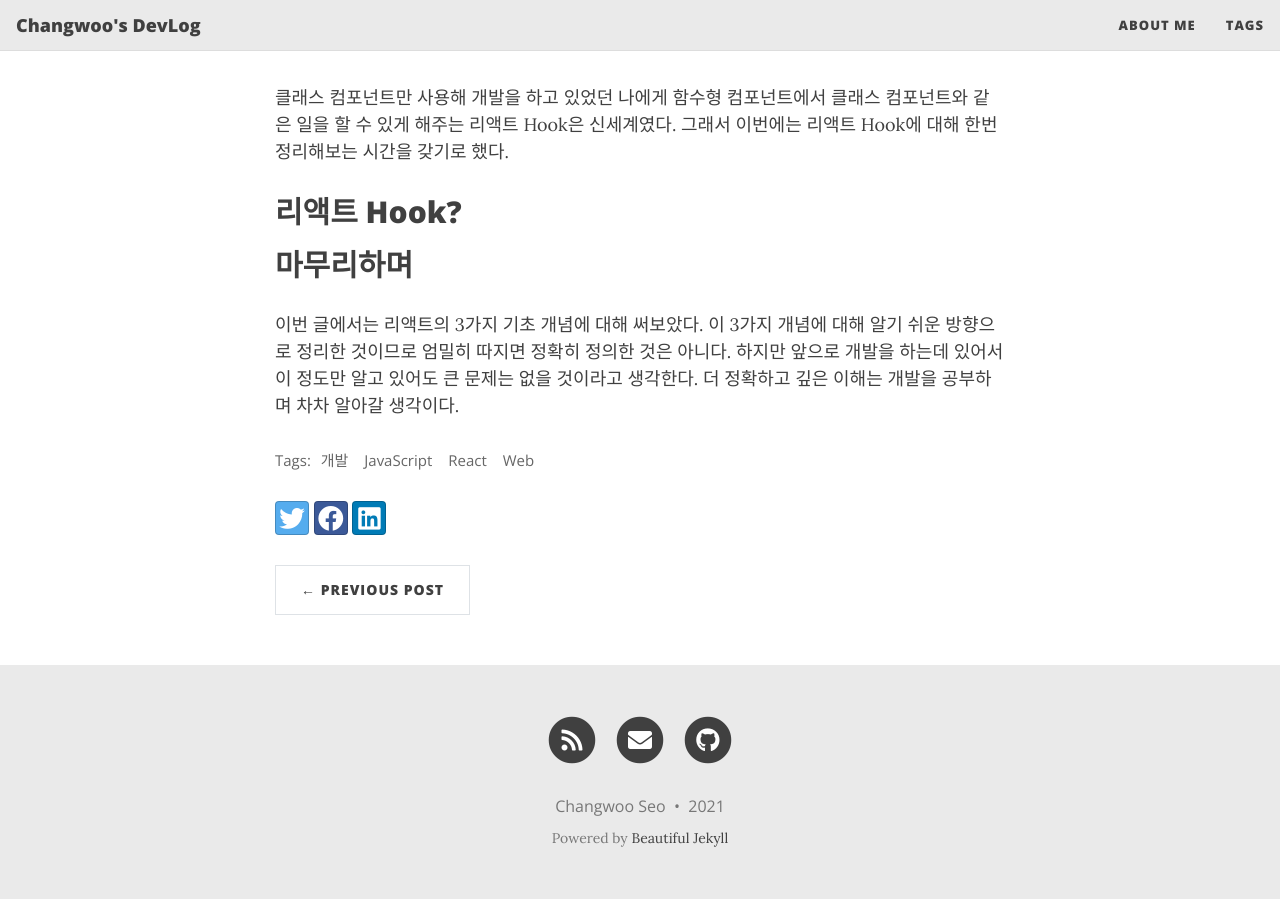
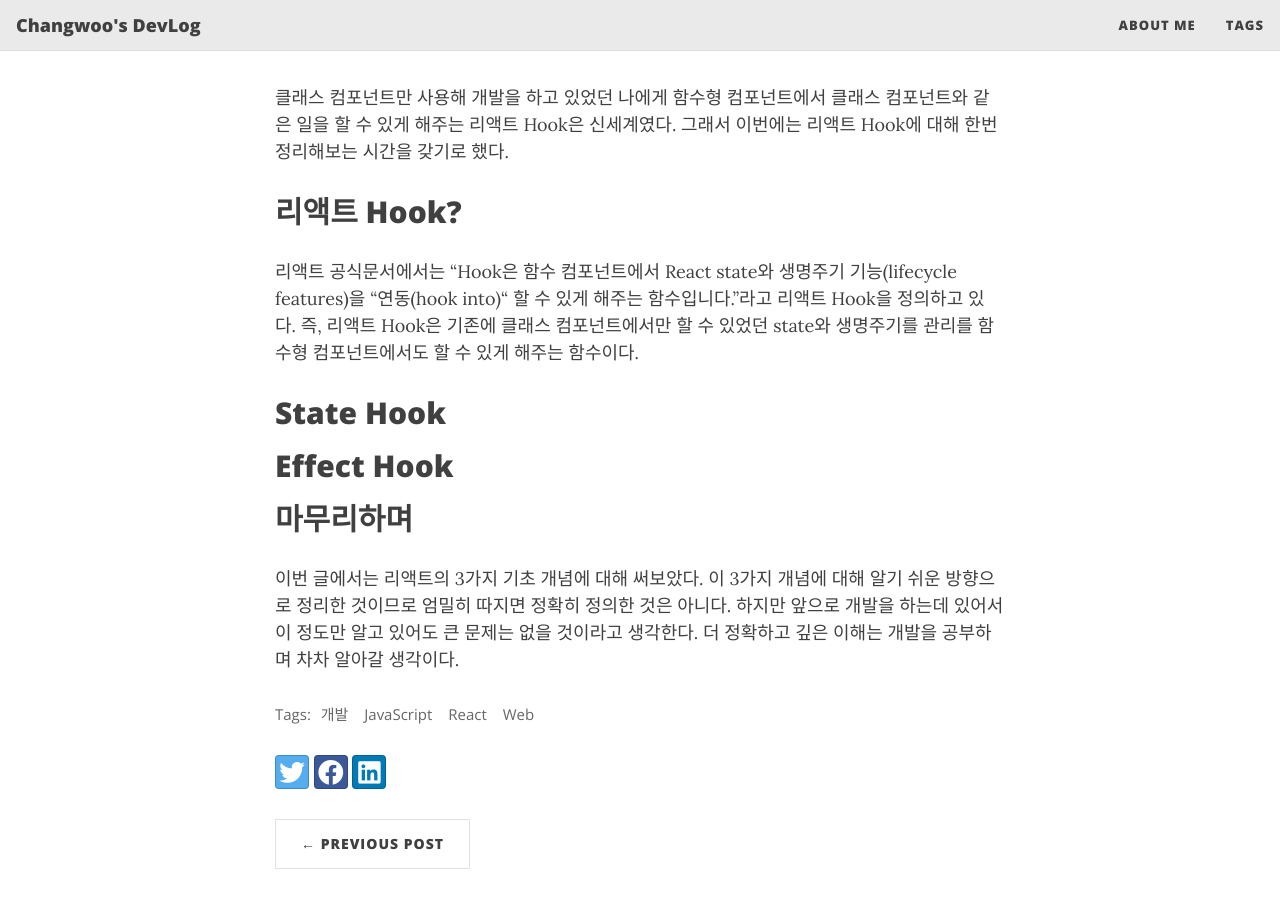
Before and after one commit to scw3812/scw3812.github.io, a Jekyll site: the page built from _posts/2021-02-24-c0ala-project-03.md, in a window 1280 px wide and 900 px high, scrolled down 329 px. Built offline with Jekyll 4.4.1, drawn with Linux system fonts in a browser that asks for light colours; nearby versions of some CDN libraries.

Commit message:
Update 2021-02-24-c0ala-project-03.md

```diff
--- a/_posts/2021-02-24-c0ala-project-03.md
+++ b/_posts/2021-02-24-c0ala-project-03.md
@@ -14,8 +14,13 @@
 리액트 Hook은 신세계였다. 그래서 이번에는 리액트 Hook에 대해 한번 정리해보는 시간을 갖기로 했다.
 
 ## 리액트 Hook?
+리액트 공식문서에서는 "Hook은 함수 컴포넌트에서 React state와 생명주기 기능(lifecycle features)을 “연동(hook into)“
+할 수 있게 해주는 함수입니다."라고 리액트 Hook을 정의하고 있다. 즉, 리액트 Hook은 기존에 클래스 컴포넌트에서만 할 수
+있었던 state와 생명주기를 관리를 함수형 컴포넌트에서도 할 수 있게 해주는 함수이다.
 
+## State Hook
 
+## Effect Hook
 
 ## 마무리하며
 
```
